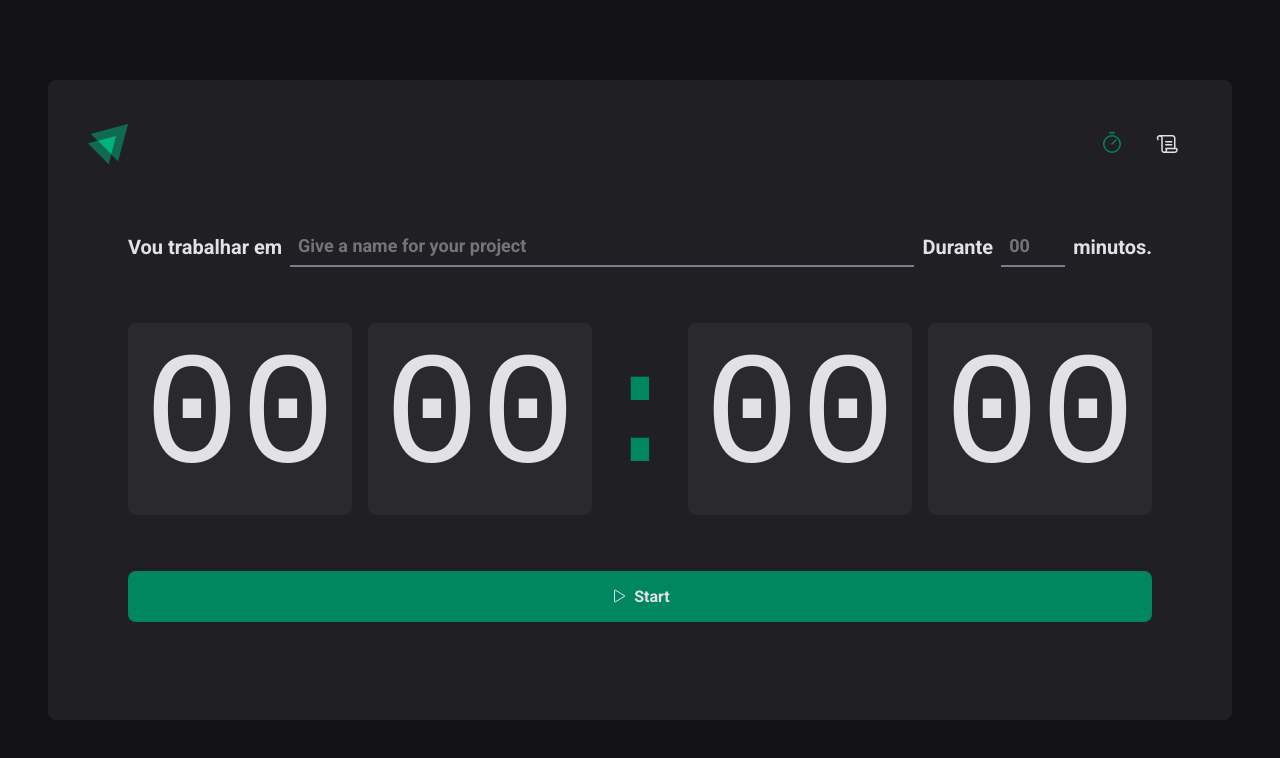
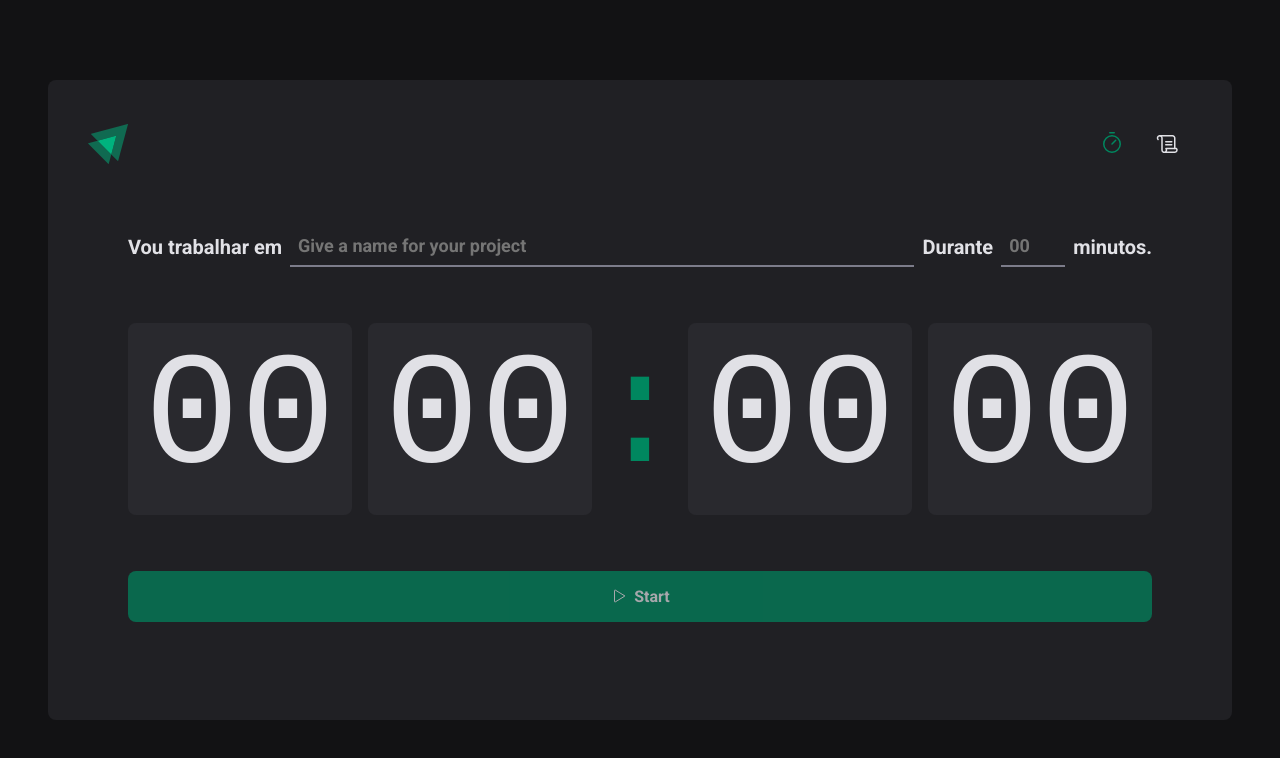
Before and after one commit to kevinrf100/02-ignite-timer, a React (Vite) app: page / in a window 1280 px wide. Shown: the top 758 px of the page. Built offline with nearby package versions, Linux system fonts and the light colour scheme.

Commit message:
Using the basic of React Hook form

```diff
--- a/src/pages/Home/index.tsx
+++ b/src/pages/Home/index.tsx
@@ -9,14 +9,21 @@
   TaskInput,
 } from "./styles";
 
-// import { useForm } from "react-hook-form";
+import { useForm } from "react-hook-form";
 
 export function Home() {
-  // const { register, handleSubmit } = useForm();
+  const { register, handleSubmit, watch } = useForm();
+
+  function handleCreateNewCycle(data: any) {
+    console.log(data);
+  }
+
+  const task = watch("task");
+  const isSubmitButtonDisabled = !task;
 
   return (
     <HomeContainer>
-      <form action="">
+      <form action="" onSubmit={handleSubmit(handleCreateNewCycle)}>
         <FormContainer>
           <label htmlFor="task">Vou trabalhar em </label>
           <TaskInput
@@ -24,6 +31,7 @@
             type="text"
             placeholder="Give a name for your project"
             list="task-suggestion"
+            {...register("task")}
           />
 
           <datalist id="task-suggestion">
@@ -38,6 +46,7 @@
             step={5}
             min={0}
             max={60}
+            {...register("minutesAmount", { valueAsNumber: true })}
           />
 
           <span>minutos.</span>
@@ -53,7 +62,7 @@
           <span>00</span>
         </CountdownContainer>
 
-        <StartCountdownButton type="submit">
+        <StartCountdownButton disabled={isSubmitButtonDisabled} type="submit">
           <Play />
           Start
         </StartCountdownButton>
```
